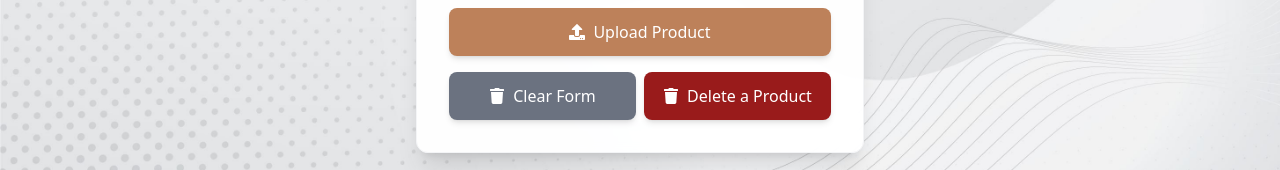
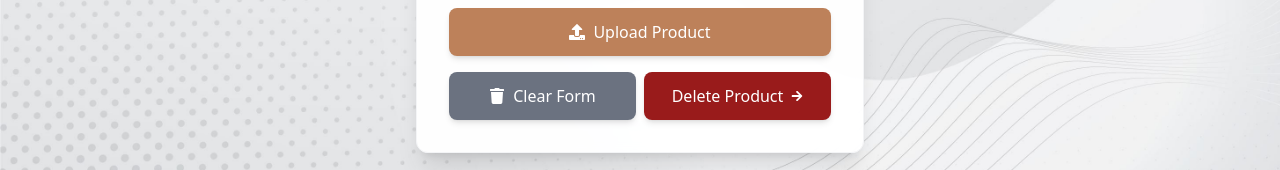
Before and after one commit to swift1gh/DrezzUp, a React (Vite) app: page /admin/product-upload in a window 1280 px wide. Shown: the part 687-857 px from the top of the page. Built offline with nearby package versions, Linux system fonts and the light colour scheme; no server answers; the database is empty; sample sign-in values are in the browser's storage.

Commit message:
ui update

```diff
--- a/src/components/DashboardContent.jsx
+++ b/src/components/DashboardContent.jsx
@@ -67,7 +67,6 @@ const DashboardContent = ({
                           {order.contact}
                         </p>
                         <p className="text-sm text-gray-500 italic">
-                          <span className="font-medium">Address:</span>{" "}
                           {order.location}
                         </p>
                       </div>
--- a/src/components/product/ProductUploadForm.jsx
+++ b/src/components/product/ProductUploadForm.jsx
@@ -1,5 +1,5 @@
 import React from "react";
-import { FaSpinner, FaTrash, FaUpload } from "react-icons/fa";
+import { FaSpinner, FaTrash, FaUpload, FaArrowRight } from "react-icons/fa";
 import { collection, addDoc } from "firebase/firestore";
 import { db } from "../../utils/firebase";
 import { upload } from "../../utils/storage";
@@ -294,8 +294,8 @@ const ProductUploadForm = ({
             type="button"
             onClick={toggleForm}
             className="flex-1 bg-red-800 text-white font-medium p-3 rounded-lg hover:bg-gray-600 transition-all duration-200 shadow-md text-center flex items-center justify-center gap-2">
-            <FaTrash />
-            Delete a Product
+            Delete Product
+            <FaArrowRight className="text-xs" />
           </button>
         </div>
       </form>
```
